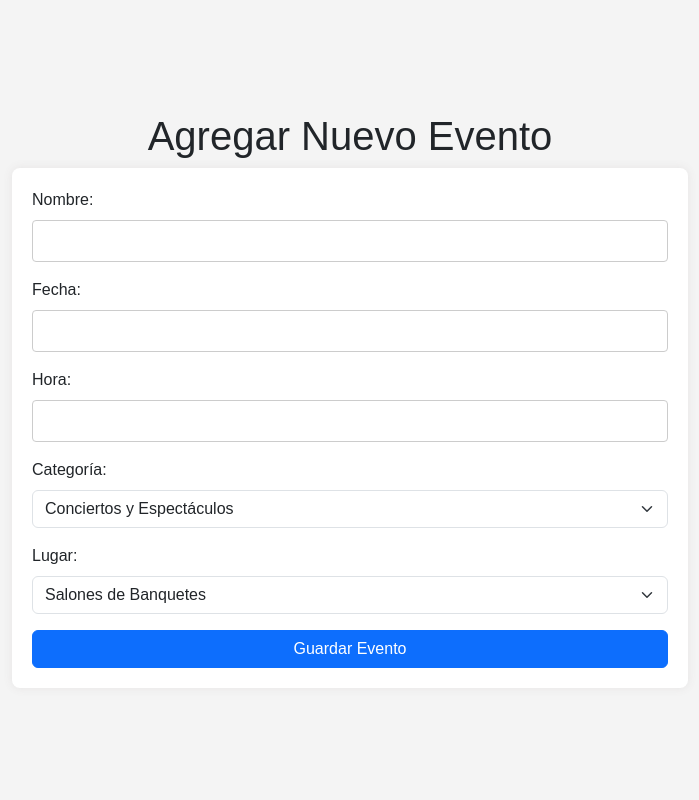
After one commit to JPMaureira/gestorEvento, a Django app: template templates/agregar_evento.html in a window 1280 px wide. The commit adds this page. Shown: the whole page, without its empty margins (290-989 px from the left). Run offline with Django 3.2, Linux system fonts and the light colour scheme; the template is opened without the code that fills it, so the values that code supplies are empty, except form fields; tables that the repository leaves empty hold one stand-in row (values such as "Sample post"); form fields are guessed from the names that the template uses.

Commit message:
Paso a produccion 14

```diff
--- /dev/null
+++ b/templates/agregar_evento.html
@@ -0,0 +1,102 @@
+<!DOCTYPE html>
+<html lang="en">
+<head>
+    <meta charset="UTF-8">
+    <meta name="viewport" content="width=device-width, initial-scale=1.0">
+    <title>Agregar Evento</title>
+    <!-- Enlace al archivo CSS de Bootstrap -->
+    <link href="https://cdn.jsdelivr.net/npm/bootstrap@5.3.0/dist/css/bootstrap.min.css" rel="stylesheet">
+    <style>
+        body {
+            font-family: Arial, sans-serif;
+            background-color: #f4f4f4;
+            margin: 0;
+            display: flex;
+            justify-content: center;
+            align-items: center;
+            height: 100vh;
+        }
+
+        .container {
+            max-width: 700px;
+            width: 300%;
+
+        }
+
+        form {
+            background-color: #fff;
+            padding: 20px;
+            border-radius: 8px;
+            box-shadow: 0 0 10px rgba(104, 90, 90, 0.1);
+        }
+
+        label {
+            display: block;
+            margin-bottom: 8px;
+            text-align: left;
+        }
+
+        input,
+        select {
+            width: 100%;
+            padding: 8px;
+            margin-bottom: 16px;
+            box-sizing: border-box;
+            border: 1px solid #ccc;
+            border-radius: 4px;
+        }
+
+        button {
+            background-color: #007bff;
+            color: #fff;
+            padding: 10px;
+            border: none;
+            border-radius: 4px;
+            cursor: pointer;
+            width: 100%;
+        }
+
+        button:hover {
+            background-color: #0056b3;
+        }
+    </style>
+</head>
+<body>
+    <div class="container">
+        <div class="text-center">
+            <h1>Agregar Nuevo Evento</h1>
+
+            <form method="post" action="">
+                {% csrf_token %}
+                <label for="{{ form.nombre.id_for_label }}">Nombre:</label>
+                {{ form.nombre }}
+                <!-- <label for="{{ form.descripcion.id_for_label }}">Descripción:</label>
+                {{ form.descripcion }} -->
+                <label for="{{ form.fecha.id_for_label }}">Fecha:</label>
+                {{ form.fecha }}
+                <br>
+                <label for="{{ form.hora.id_for_label }}">Hora:</label>
+                {{ form.hora }}
+                <br>
+                <label for="{{ form.categoria.id_for_label }}">Categoría:</label>
+                <select name="{{ form.categoria.name }}" class="form-select">
+                    <option value="conciertos">Conciertos y Espectáculos</option>
+                    <option value="deportivos">Eventos Deportivos</option>
+                    <option value="festivales">Festivales</option>
+                    <!-- Agrega más opciones según sea necesario -->
+                </select>
+                <label for="{{ form.lugar.id_for_label }}">Lugar:</label>
+                <select name="{{ form.lugar.name }}" class="form-select">
+                    <option value="salones">Salones de Banquetes</option>
+                    <option value="auditorios">Auditorios y Teatros</option>
+                    <option value="estadios">Estadios y Campos Deportivos</option>
+                    <!-- Agrega más opciones según sea necesario -->
+                </select>
+                <button type="submit" class="btn btn-primary">Guardar Evento</button>
+            </form>
+        </div>
+    </div>
+    <!-- Enlace al archivo JS de Bootstrap y jQuery -->
+    <script src="https://cdn.jsdelivr.net/npm/bootstrap@5.3.0/dist/js/bootstrap.bundle.min.js"></script>
+</body>
+</html>
--- a/urls.py
+++ b/urls.py
@@ -16,7 +16,7 @@ Including another URLconf
 """
 from django.contrib import admin
 from django.urls import path
-from .views import inicio, agregar_evento, login_request, register,listado
+from .views import inicio, agregar_evento, login_request, register,listado, agregar_evento
 from django.contrib.auth.views import LogoutView
 
 from . import views
@@ -31,6 +31,7 @@ urlpatterns = [
     path('register/', views.register, name='register'),
     path('logout', LogoutView.as_view(template_name='logout.html'), name='logout'),
     path('listado/', listado, name='listado'),
+    path('agregar_evento/', agregar_evento, name='agregar_evento'),
 
 
 ]
```
Also changed, not shown: forms.py (+13 -1 lines), templates/listado.html (+6 -1 lines), views.py (+19 -42 lines).
